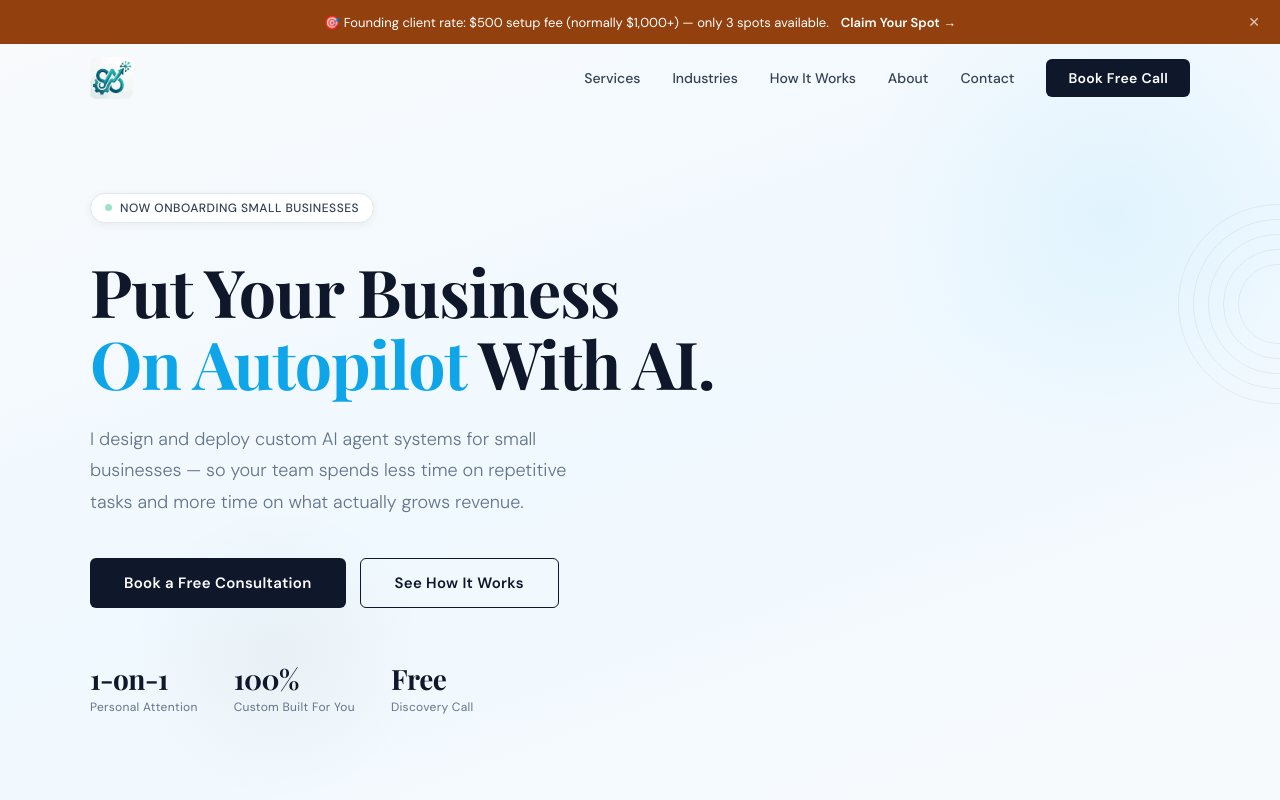
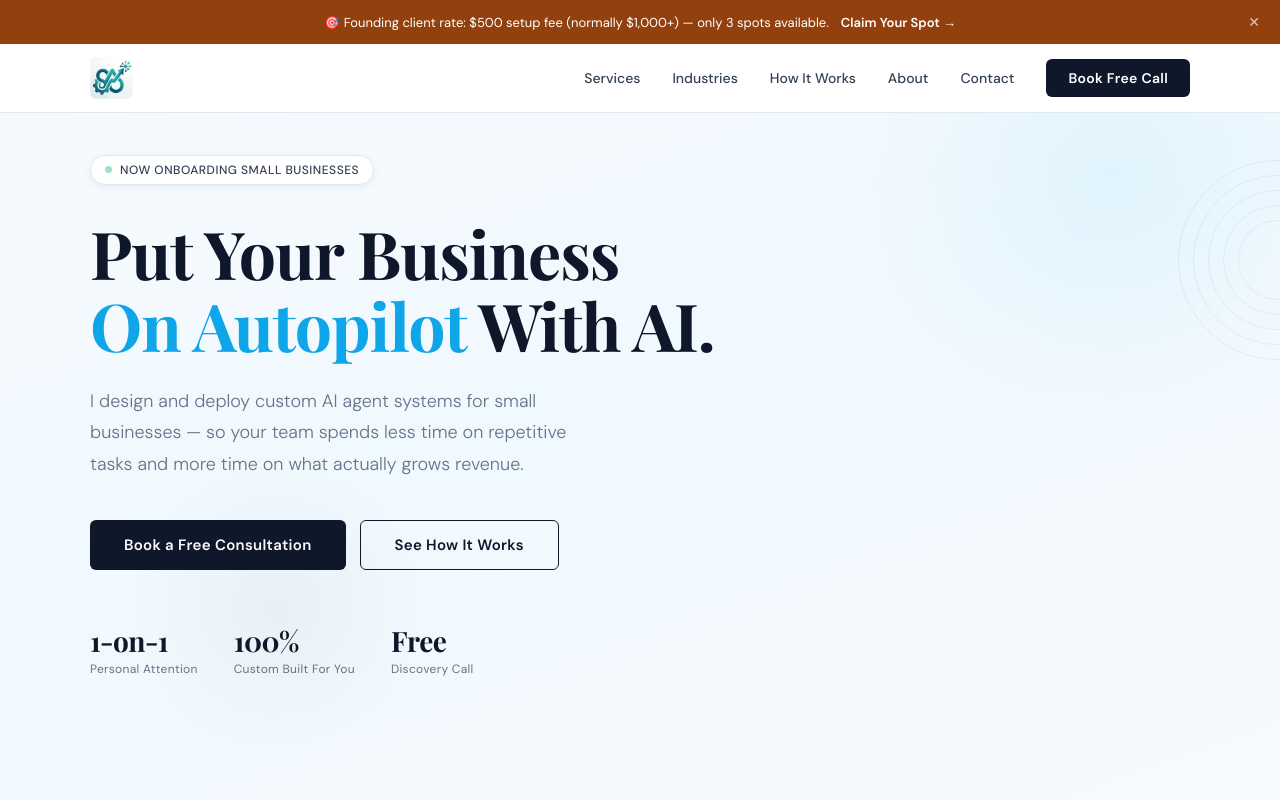
Before and after one commit to TsSource/Sharma-Automation, a React (Create React App) app: page / in a window 1280 px wide. Shown: the top 800 px of the page. Built offline with nearby package versions, Linux system fonts and the light colour scheme.

Commit message:
fix nav bar, announcement bar, and how it works link

```diff
--- a/src/App.js
+++ b/src/App.js
@@ -196,12 +196,18 @@ const [submitting, setSubmitting] = useState(false);
 }
       `}</style>
 
+      {/* HEADER WRAPPER — fixed container holding both announcement bar and nav */}
+      <div style={{
+        position: "fixed", top: 0, left: 0, right: 0,
+        zIndex: 100,
+        display: "flex", flexDirection: "column",
+      }}>
+
         {/* ANNOUNCEMENT BAR */}
         {annBarVisible && (
           <div style={{
-          position: "relative", zIndex: 200,
+            position: "relative", width: "100%", height: 44,
             background: "#92400e", color: "#ffffff",
-          height: 44, width: "100%",
             display: "flex", alignItems: "center", justifyContent: "center",
             gap: 12, fontFamily: "'DM Sans', sans-serif", fontSize: 13,
           }}>
@@ -214,11 +220,11 @@ const [submitting, setSubmitting] = useState(false);
 
         {/* NAV */}
         <nav style={{
-        position: "fixed", top: annBarVisible ? 44 : 0, left: 0, right: 0, zIndex: 100,
-        background: scrolled ? "rgba(255,255,255,0.97)" : "transparent",
-        borderBottom: scrolled ? "1px solid #e2e8f0" : "1px solid transparent",
-        backdropFilter: scrolled ? "blur(12px)" : "none",
-        transition: "all 0.3s ease, top 0.3s ease",
+          position: "relative", width: "100%",
+          background: scrolled ? "rgba(255,255,255,0.97)" : "rgba(255,255,255,0.97)",
+          borderBottom: "1px solid #e2e8f0",
+          backdropFilter: "blur(12px)",
+          transition: "all 0.3s ease",
           padding: "0 5vw",
         }}>
           <div style={{ maxWidth: 1100, margin: "0 auto", display: "flex", alignItems: "center", justifyContent: "space-between", height: 68 }}>
@@ -239,7 +245,6 @@ const [submitting, setSubmitting] = useState(false);
               ))}
               <button className="btn-primary" onClick={() => window.open('https://calendly.com/sharma-sharmaautomation/30min', '_blank')} style={{ padding: "10px 22px" }}>Book Free Call</button>
             </div>
-
             {/* Hamburger Button */}
             <button className="hamburger" onClick={() => setMenuOpen(!menuOpen)} style={{
               display: "none", flexDirection: "column", gap: 5, background: "none",
@@ -252,10 +257,12 @@ const [submitting, setSubmitting] = useState(false);
           </div>
         </nav>
 
+      </div>
+
       {/* Mobile Menu */}
 <div className="mobile-menu" style={{
   display: "none",
-  position: "fixed", top: 68, left: 0, right: 0, zIndex: 99,
+  position: "fixed", top: annBarVisible ? 112 : 68, left: 0, right: 0, zIndex: 101,
   background: "rgba(255,255,255,0.98)", backdropFilter: "blur(12px)",
   borderBottom: "1px solid #e2e8f0",
   flexDirection: "column", padding: "16px 24px 24px",
@@ -280,7 +287,7 @@ const [submitting, setSubmitting] = useState(false);
         minHeight: "100vh",
         background: `linear-gradient(160deg, #f8fafc 0%, #f0f9ff 50%, #f8fafc 100%)`,
         display: "flex", alignItems: "center",
-        padding: "100px 5vw 80px",
+        padding: `${annBarVisible ? 112 : 68}px 5vw 80px`,
         position: "relative", overflow: "hidden",
       }}>
         {/* Background geometry */}
@@ -624,7 +631,7 @@ const [submitting, setSubmitting] = useState(false);
 </div>
           <div style={{ display: "flex", gap: 28 }}>
             {NAV_LINKS.map(l => (
-              <span key={l} className="dm" onClick={() => scrollTo(l.toLowerCase().replace(" ", "-"))} style={{ fontSize: 13, color: "#64748b", cursor: "pointer", transition: "color 0.2s" }}
+              <span key={l} className="dm" onClick={() => scrollTo(l.toLowerCase().replaceAll(" ", "-"))} style={{ fontSize: 13, color: "#64748b", cursor: "pointer", transition: "color 0.2s" }}
                 onMouseEnter={e => e.target.style.color = "#fff"}
                 onMouseLeave={e => e.target.style.color = "#64748b"}>{l}</span>
             ))}
```
Lines whose indentation alone changed are shown as unchanged.
